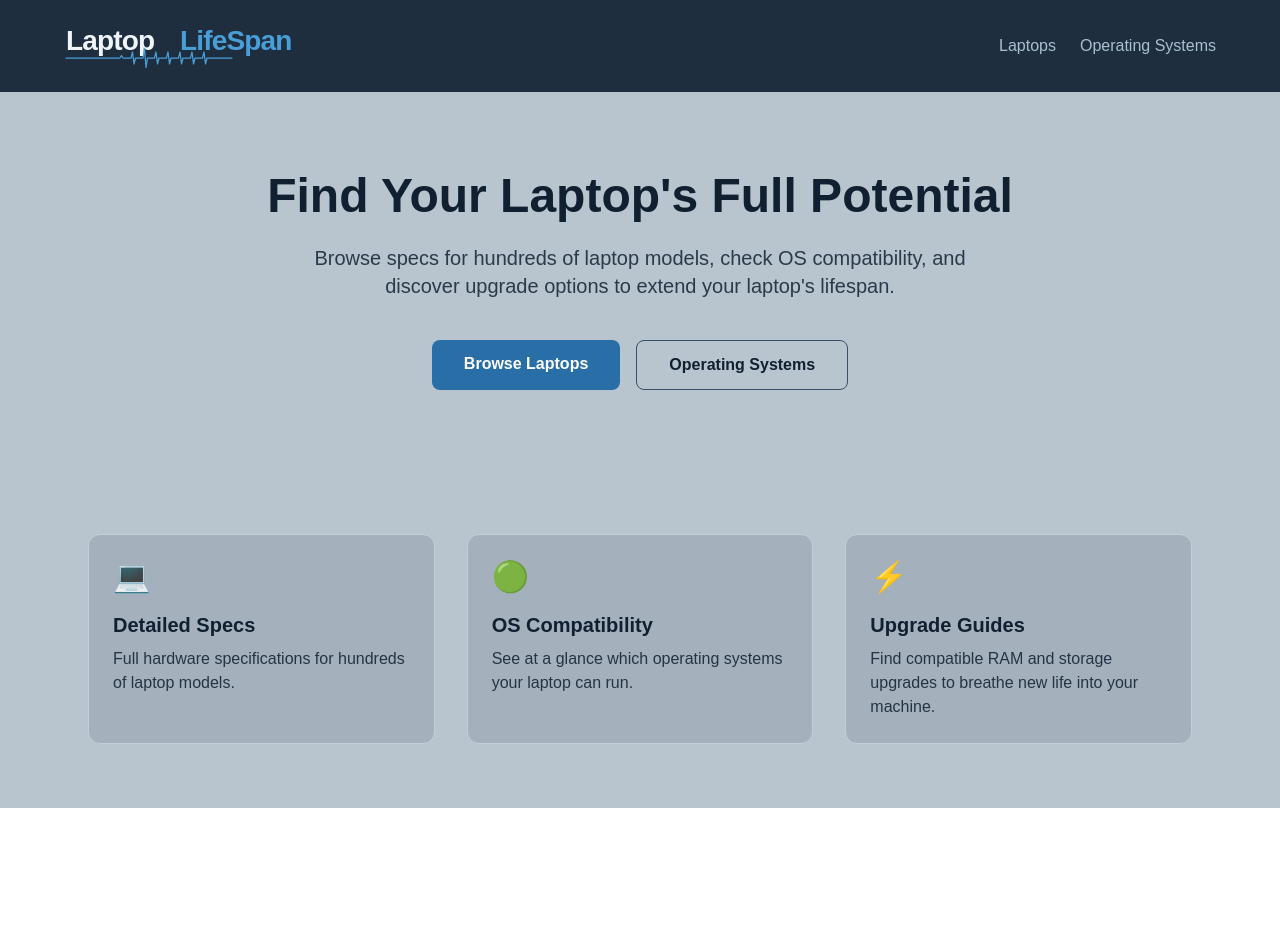
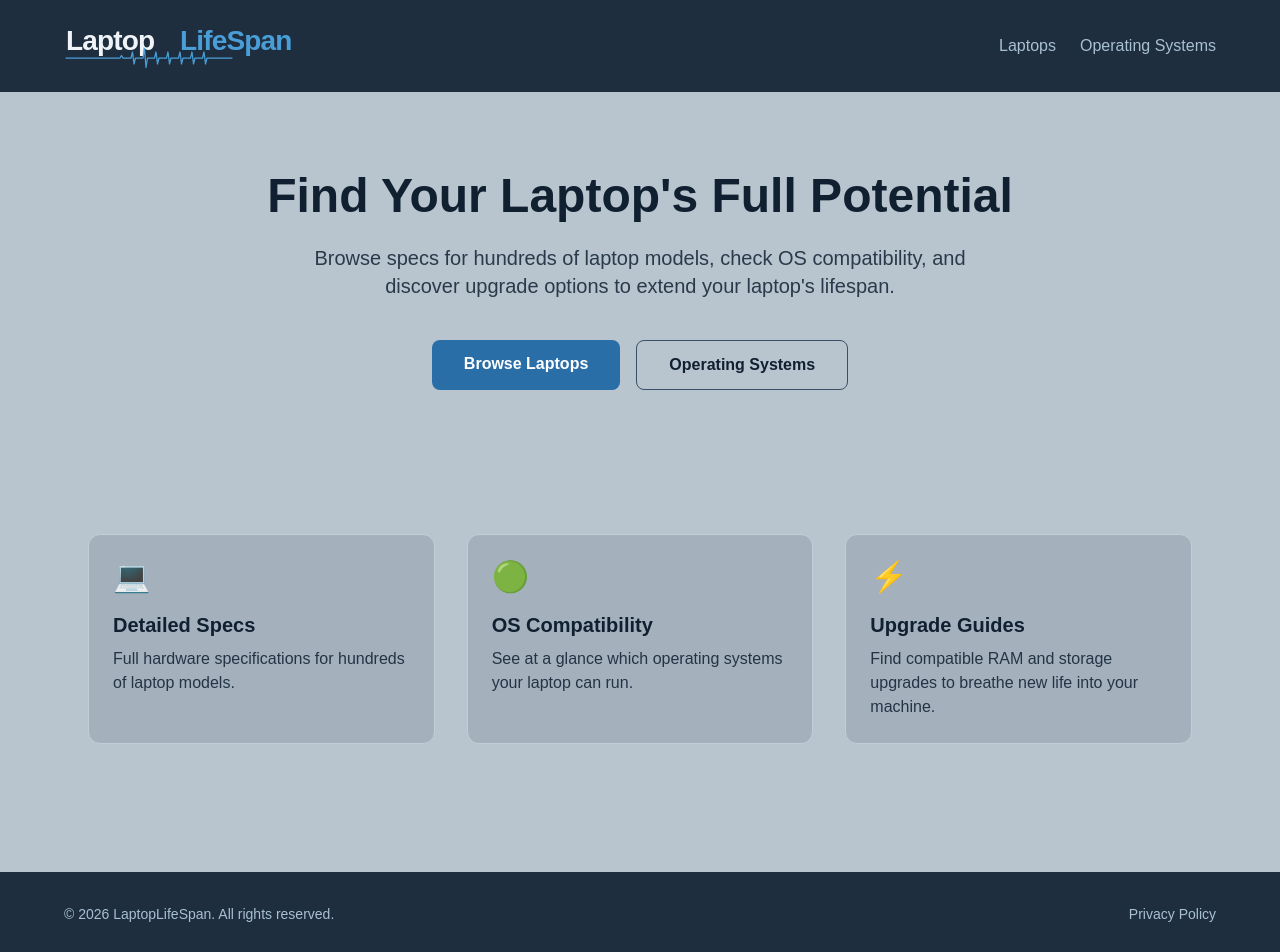
Before and after one commit to laptoplifespan/laptopdb, a Next.js app: page / in a window 1280 px wide. Shown: the top 952 px of the page. Before the commit the page ends 808 px from the top, so only its background shows below. Built offline with nearby package versions, Linux system fonts and the light colour scheme.

Commit message:
add footer with privacy policy link to all pages

```diff
--- /dev/null
+++ b/app/components/Footer.js
@@ -0,0 +1,12 @@
+import Link from 'next/link'
+
+export default function Footer() {
+  return (
+    <footer style={{backgroundColor: '#1E2E3E', color: '#A8C0D4'}} className="mt-16 px-6 py-8">
+      <div className="max-w-6xl mx-auto flex flex-col md:flex-row items-center justify-between gap-4">
+        <p className="text-sm">© 2026 LaptopLifeSpan. All rights reserved.</p>
+        <Link href="/privacy" style={{color: '#A8C0D4'}} className="text-sm hover:text-white transition">Privacy Policy</Link>
+      </div>
+    </footer>
+  )
+}
--- a/app/laptops/[slug]/page.js
+++ b/app/laptops/[slug]/page.js
@@ -2,7 +2,7 @@ import Link from 'next/link'
 import Image from 'next/image'
 import { supabase } from '@/lib/supabase'
 import { notFound } from 'next/navigation'
-
+import Footer from '@/app/components/Footer'
 export const dynamic = 'force-dynamic'
 export async function generateMetadata({ params }) {
   const { slug } = await params
@@ -118,6 +118,7 @@ export default async function LaptopPage({ params }) {
 
         </div>
       </div>
+      <Footer />
     </main>
   )
 }
--- a/app/laptops/page.js
+++ b/app/laptops/page.js
@@ -5,7 +5,7 @@ export const metadata = {
 }
 import Image from 'next/image'
 import { supabase } from '@/lib/supabase'
-
+import Footer from '@/app/components/Footer'
 export const dynamic = 'force-dynamic'
 
 export default async function LaptopsPage() {
@@ -56,6 +56,7 @@ export default async function LaptopsPage() {
           ))}
         </div>
       </div>
+  <Footer />
     </main>
   )
 }
--- a/app/os/[slug]/page.js
+++ b/app/os/[slug]/page.js
@@ -2,7 +2,7 @@ import Link from 'next/link'
 import Image from 'next/image'
 import { supabase } from '@/lib/supabase'
 import { notFound } from 'next/navigation'
-
+import Footer from '@/app/components/Footer'
 export const dynamic = 'force-dynamic'
 export async function generateMetadata({ params }) {
   const { slug } = await params
@@ -83,6 +83,7 @@ export default async function OSDetailPage({ params }) {
           </div>
         </div>
       </div>
+      <Footer />
     </main>
   )
 }
--- a/app/os/page.js
+++ b/app/os/page.js
@@ -1,6 +1,7 @@
 import Link from 'next/link'
 import Image from 'next/image'
 import { supabase } from '@/lib/supabase'
+import Footer from '@/app/components/Footer'
 export const metadata = {
   title: 'Operating Systems — LaptopLifeSpan',
   description: 'Browse all operating systems in our database and find compatible laptops for each one.',
@@ -52,6 +53,7 @@ export default async function OSPage() {
           ))}
         </div>
       </div>
+      <Footer />
     </main>
   )
 }
--- a/app/page.js
+++ b/app/page.js
@@ -4,7 +4,7 @@ export const metadata = {
   description: 'Browse specs for hundreds of laptop models, check OS compatibility, and discover upgrade options to extend your laptop\'s lifespan.',
 }
 import Image from 'next/image'
-
+import Footer from './components/Footer'
 export default function Home() {
   return (
     <main style={{backgroundColor: '#B8C4CE'}} className="min-h-screen">
@@ -55,6 +55,7 @@ export default function Home() {
           <p style={{color: '#243444'}}>Find compatible RAM and storage upgrades to breathe new life into your machine.</p>
         </div>
       </section>
+    <Footer />
     </main>
   )
 }
```
